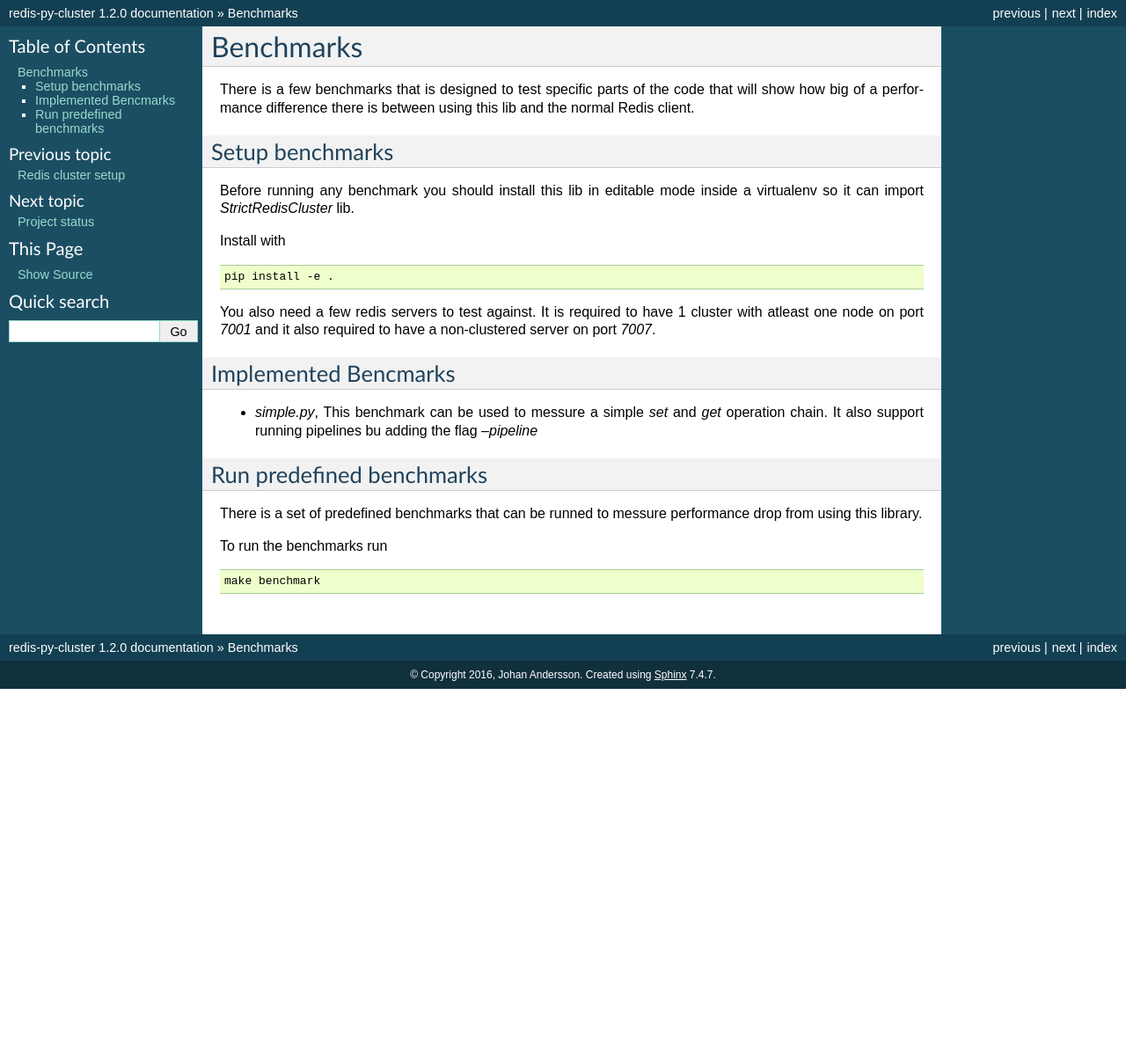
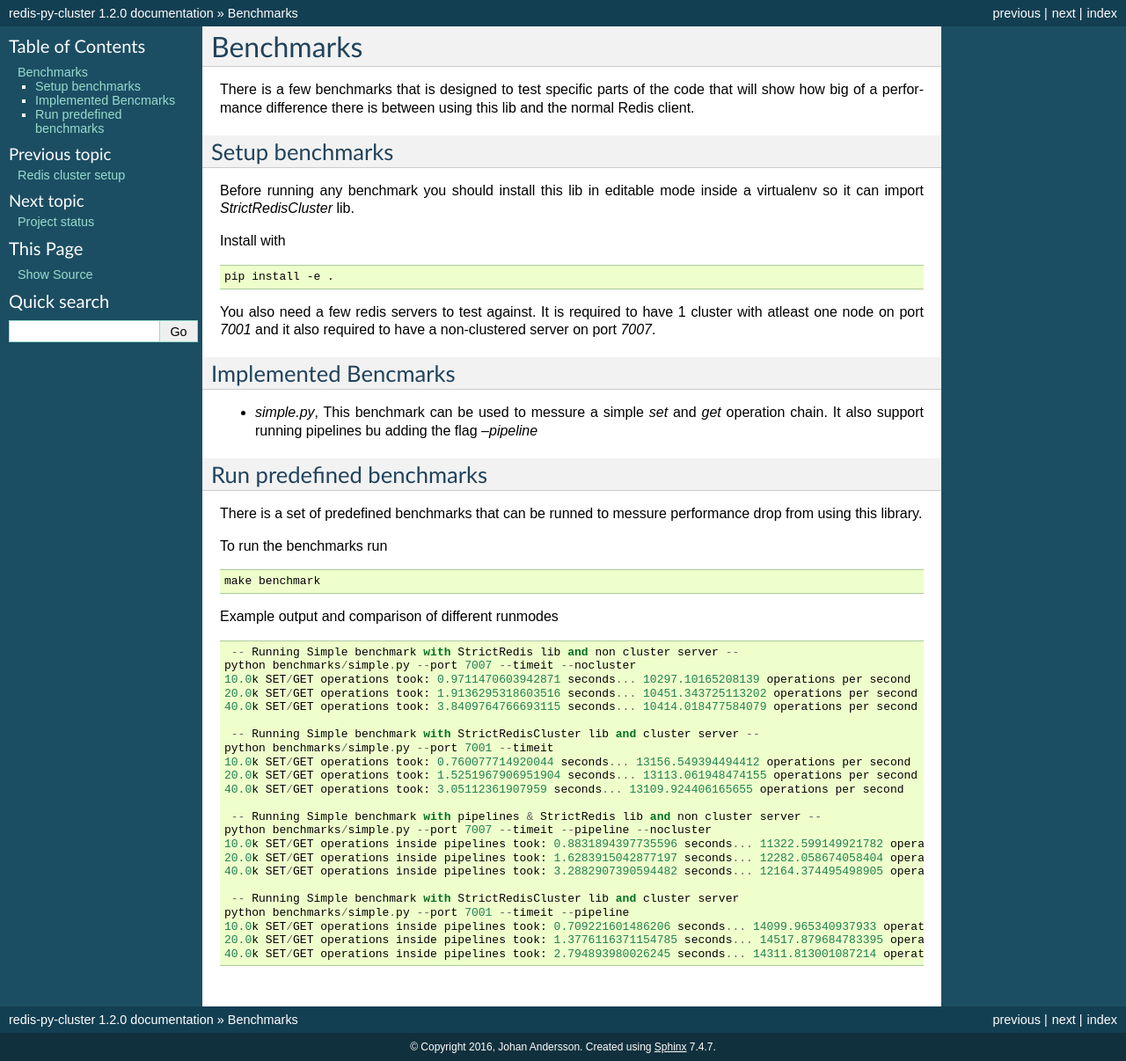
Before and after one commit to Grokzen/redis-py-cluster, a Sphinx documentation site: the page built from docs/benchmarks.rst, in a window 1280 px wide. Shown: the whole page at 88% size. Built offline with Sphinx 7.4.7, drawn with Linux system fonts in a browser that asks for light colours; before the commit the page ends 900 px from its top, so only the background shows below that.

Commit message:
Add example output for "make benchmark" command

```diff
--- a/docs/benchmarks.rst
+++ b/docs/benchmarks.rst
@@ -37,3 +37,31 @@
 .. code-block:: bash
 
     make benchmark
+
+Example output and comparison of different runmodes
+
+.. code-block::
+
+     -- Running Simple benchmark with StrictRedis lib and non cluster server --
+    python benchmarks/simple.py --port 7007 --timeit --nocluster
+    10.0k SET/GET operations took: 0.9711470603942871 seconds... 10297.10165208139 operations per second
+    20.0k SET/GET operations took: 1.9136295318603516 seconds... 10451.343725113202 operations per second
+    40.0k SET/GET operations took: 3.8409764766693115 seconds... 10414.018477584079 operations per second
+
+     -- Running Simple benchmark with StrictRedisCluster lib and cluster server --
+    python benchmarks/simple.py --port 7001 --timeit
+    10.0k SET/GET operations took: 0.760077714920044 seconds... 13156.549394494412 operations per second
+    20.0k SET/GET operations took: 1.5251967906951904 seconds... 13113.061948474155 operations per second
+    40.0k SET/GET operations took: 3.05112361907959 seconds... 13109.924406165655 operations per second
+
+     -- Running Simple benchmark with pipelines & StrictRedis lib and non cluster server --
+    python benchmarks/simple.py --port 7007 --timeit --pipeline --nocluster
+    10.0k SET/GET operations inside pipelines took: 0.8831894397735596 seconds... 11322.599149921782 operations per second
+    20.0k SET/GET operations inside pipelines took: 1.6283915042877197 seconds... 12282.058674058404 operations per second
+    40.0k SET/GET operations inside pipelines took: 3.2882907390594482 seconds... 12164.374495498905 operations per second
+
+     -- Running Simple benchmark with StrictRedisCluster lib and cluster server
+    python benchmarks/simple.py --port 7001 --timeit --pipeline
+    10.0k SET/GET operations inside pipelines took: 0.709221601486206 seconds... 14099.965340937933 operations per second
+    20.0k SET/GET operations inside pipelines took: 1.3776116371154785 seconds... 14517.879684783395 operations per second
+    40.0k SET/GET operations inside pipelines took: 2.794893980026245 seconds... 14311.813001087214 operations per second
```
